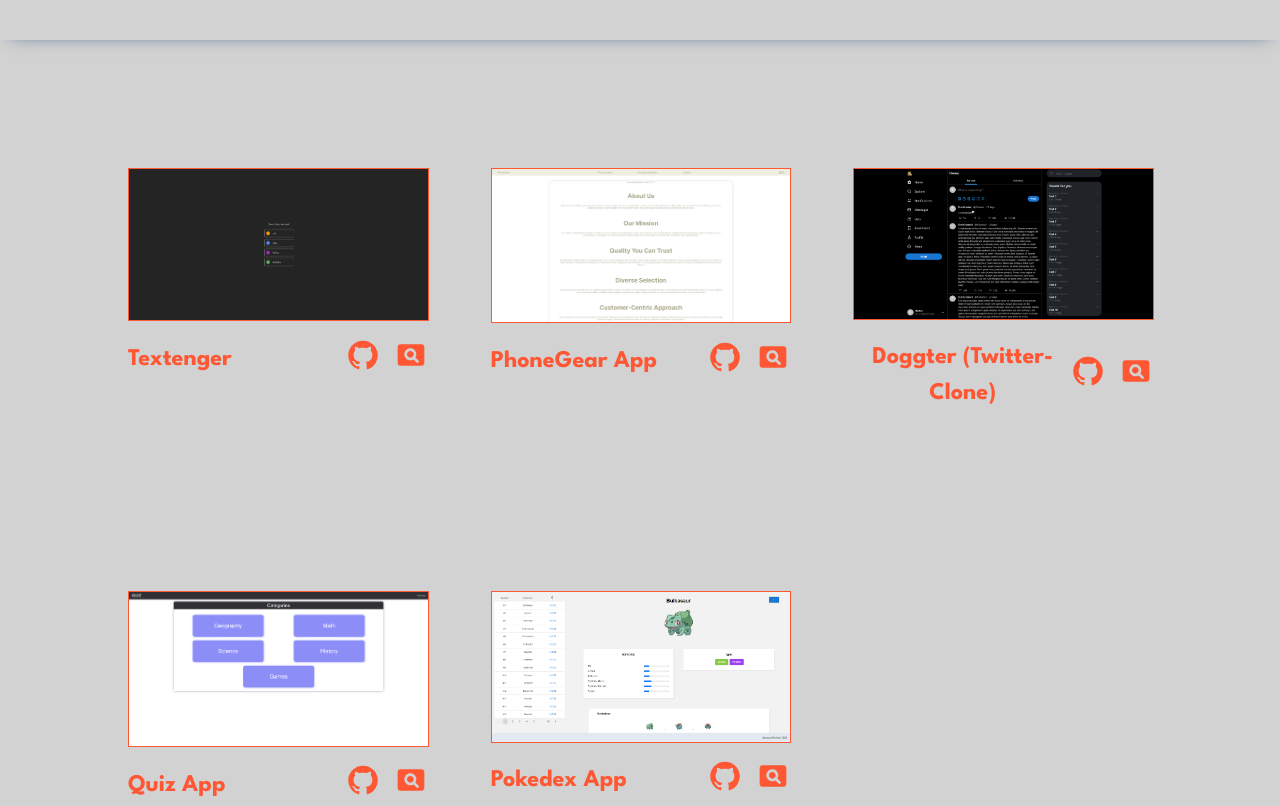
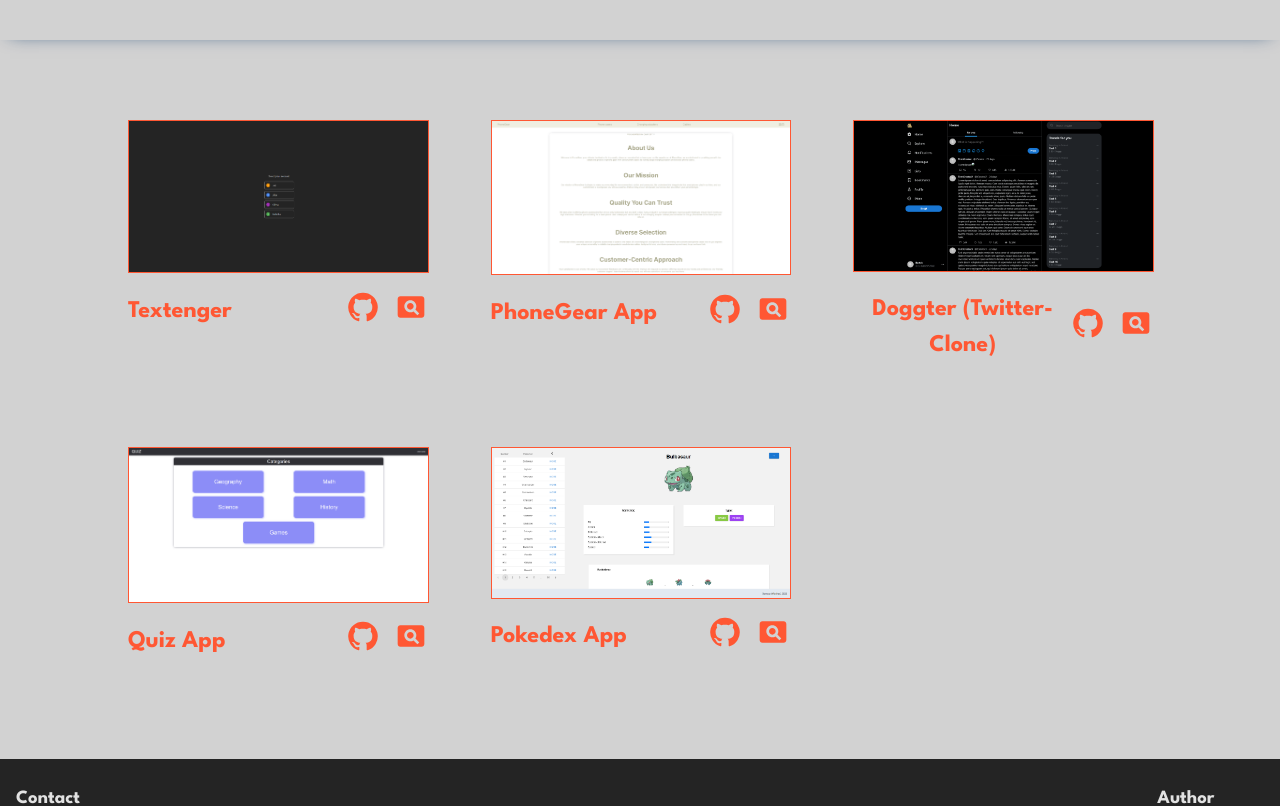
Before and after one commit to bwiechec/Portfolio, a React (Vite) app: page / in a window 1280 px wide. Shown: the part 1528-2334 px from the top of the page. Built offline with nearby package versions, Linux system fonts and the light colour scheme.

Commit message:
change to styling

```diff
--- a/src/components/ProjectCard/projectCard.css
+++ b/src/components/ProjectCard/projectCard.css
@@ -11,7 +11,7 @@
 @media screen and (min-width: 480px) {
   .project {
     width: min(30rem, 100%);
-    padding: 3rem;
+    padding: 0 3rem;
   }
 
   .project-image,
```
